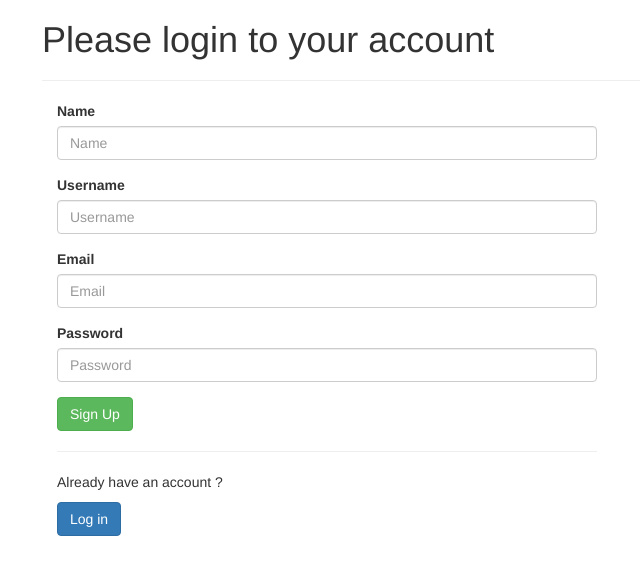
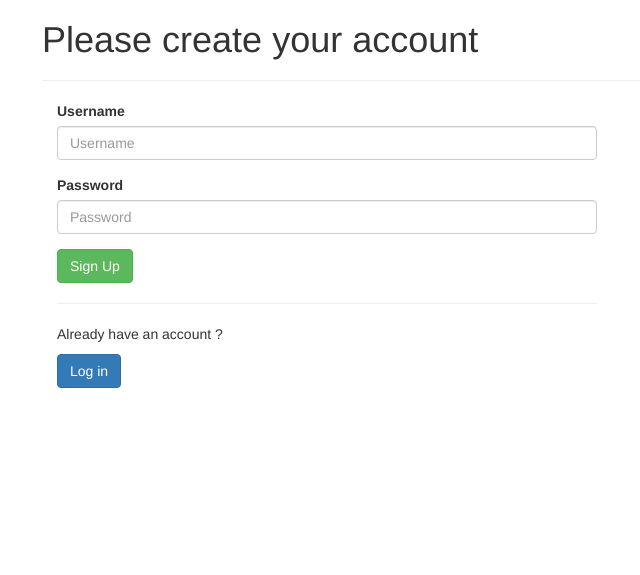
Before and after one commit to Anacho/NodeJSProject, a Node project: template views/signup.jade in a window 1280 px wide. Shown: the top 575 px of the page, without its empty margins (28-668 px from the left). Run offline with Node 20 templates, Linux system fonts and the light colour scheme; the template is opened without the code that fills it, so the values that code supplies are empty.

Commit message:
Views
Changement des vues et du serveur

```diff
--- a/views/layout.jade
+++ b/views/layout.jade
@@ -4,3 +4,5 @@ head
   block head
 body
   block content
+    div.container
+      p Helllllllooo Mister
--- a/views/signup.jade
+++ b/views/signup.jade
@@ -7,18 +7,12 @@ block head
 
 block content
   div.container
-    h1 Please login to your account
+    h1 Please create your account
     hr
     form#signin.col-md-6(action='/signup', method="post")
       .form-group
-        label Name
-        input.form-control#signin_name(type='text', name="name", placeholder="Name")
-      .form-group
         label Username
         input.form-control#signin_username(type='text', name="username", placeholder="Username")
-      .form-group
-        label Email
-        input.form-control#signin_email(type='text', name="email", placeholder="Email")
       .form-group
         label Password
         input.form-control#signin_pwd(type='password', name="password", placeholder="Password")
```
Also changed, not shown: 2 other files.
